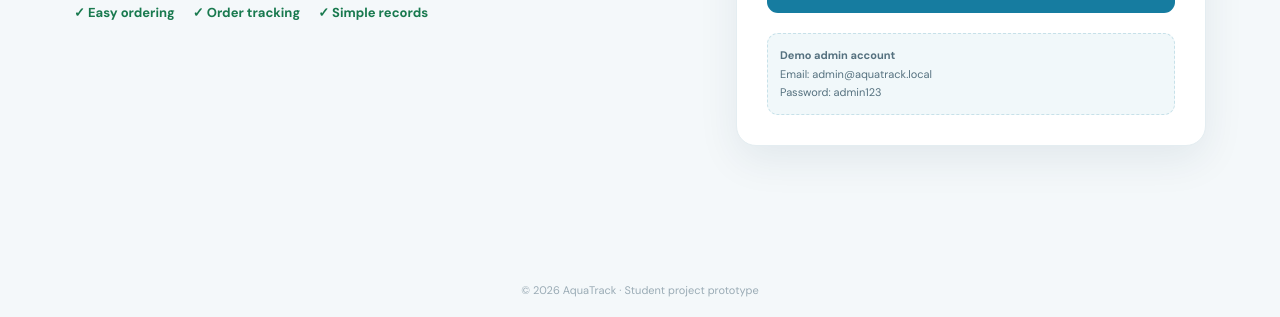
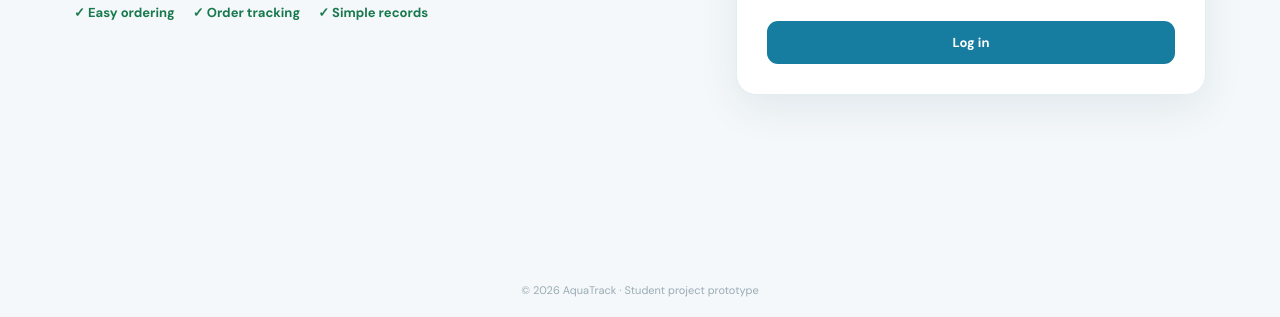
Before and after one commit to BonielLirasanAbao/AquaTrack, a plain HTML site: page index.html in a window 1280 px wide. Shown: the part 545-862 px from the top of the page. Drawn offline with Linux system fonts and the light colour scheme; files that its build step writes are made by us from their sources; files whose address does not match are found by name.

Commit message:
Remove demo account details from index.html
Removed demo admin account information from login form.

```diff
--- a/index.html
+++ b/index.html
@@ -27,7 +27,6 @@
           <label>Email address<input name="email" type="email" required placeholder="you@example.com"></label>
           <label>Password<input name="password" type="password" required placeholder="Enter password"></label>
           <button class="btn primary full" type="submit">Log in</button>
-          <div class="demo-note"><b>Demo admin account</b><br>Email: admin@aquatrack.local<br>Password: admin123</div>
         </form>
         <form id="register-form" class="auth-form hidden">
           <h2>Create customer account</h2><p class="muted">Register to place and track your orders.</p>
```
